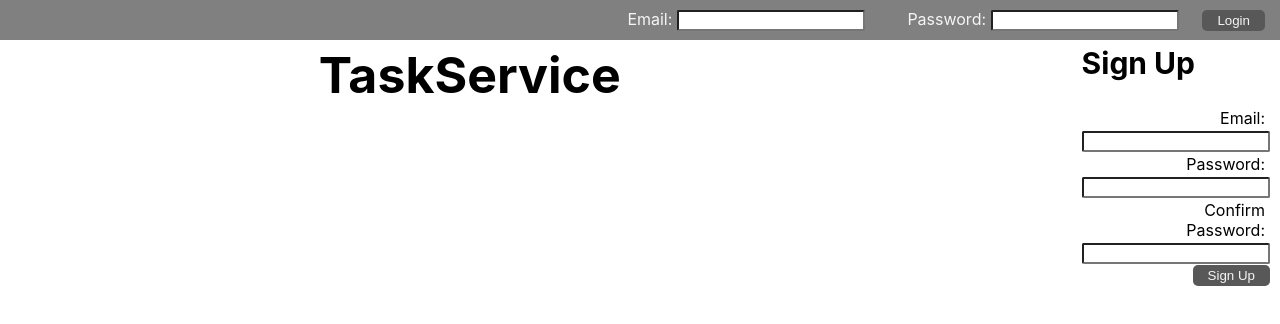
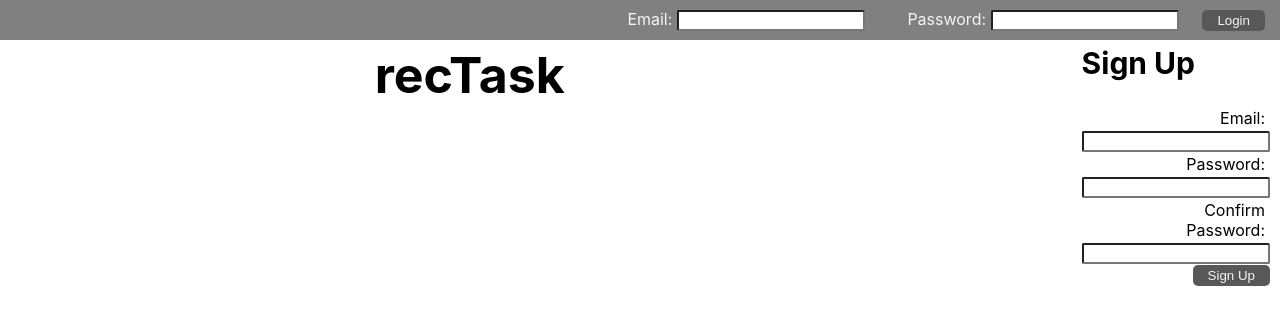
Before and after one commit to Phantom-Wolf/chore-tracker-capstone-client, a React (Create React App) app: page /Login in a window 1280 px wide. Shown: the top 324 px of the page. Built offline with nearby package versions, Linux system fonts and the light colour scheme.

Commit message:
changed title

```diff
--- a/src/LandingPage/LandingPage.js
+++ b/src/LandingPage/LandingPage.js
@@ -19,7 +19,7 @@ export class LandingPage extends Component {
 				</div>
 				<section className="LandingPage">
 					<div className="heroImage">
-						<h1>TaskService</h1>
+						<h1>recTask</h1>
 					</div>
 
 					<Register className="register" />
```
